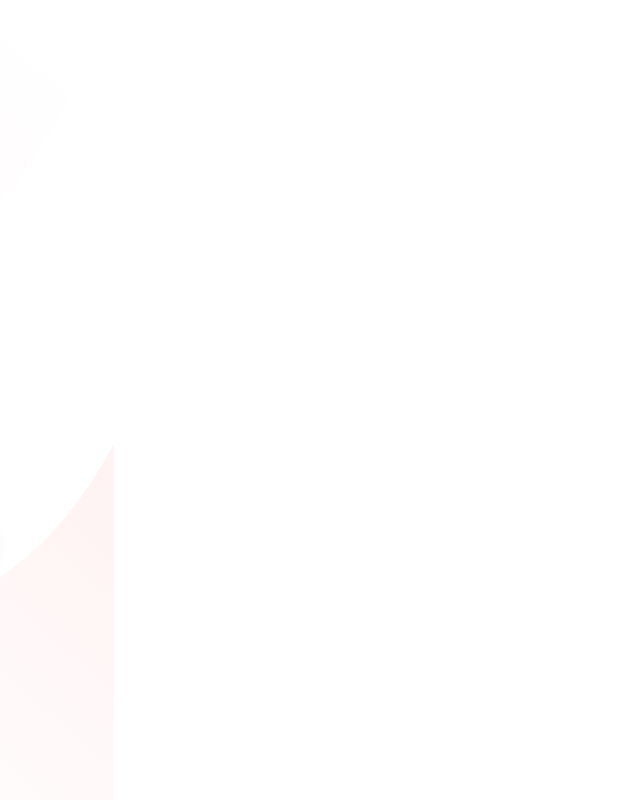
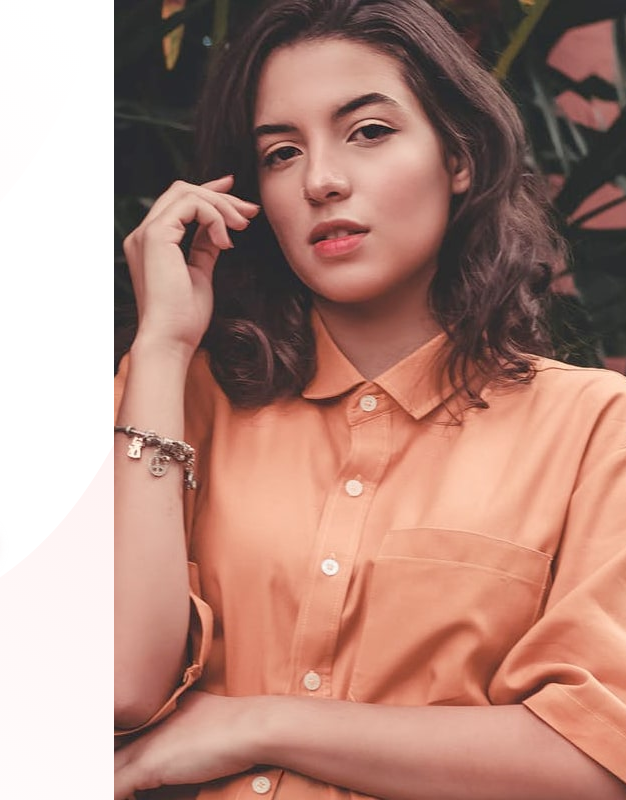
Before and after one commit to alawi17/alawi17.github.io, a plain HTML site: page index.html in a window 1280 px wide. Shown: the full height of the page, 654-1280 px from the left. Drawn offline with Linux system fonts and the light colour scheme.

Commit message:
fixing hero-desktop image

```diff
--- a/css/style.css
+++ b/css/style.css
@@ -56,7 +56,7 @@ body {
 }
 
 .bg-image {
-  background-image: url("./images/hero-desktop.jpg");
+  background-image: url("../images/hero-desktop.jpg");
   background-size: cover;
   background-position: center center;
 }
```
